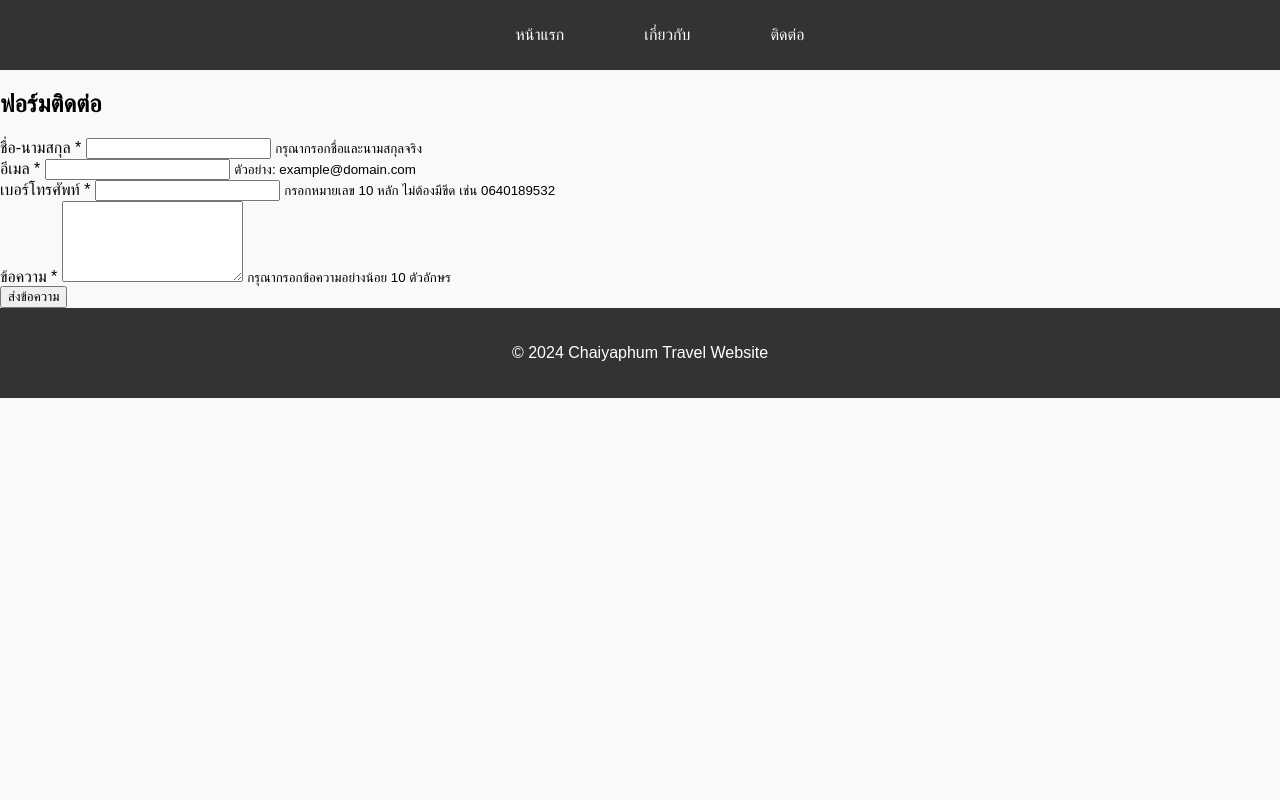
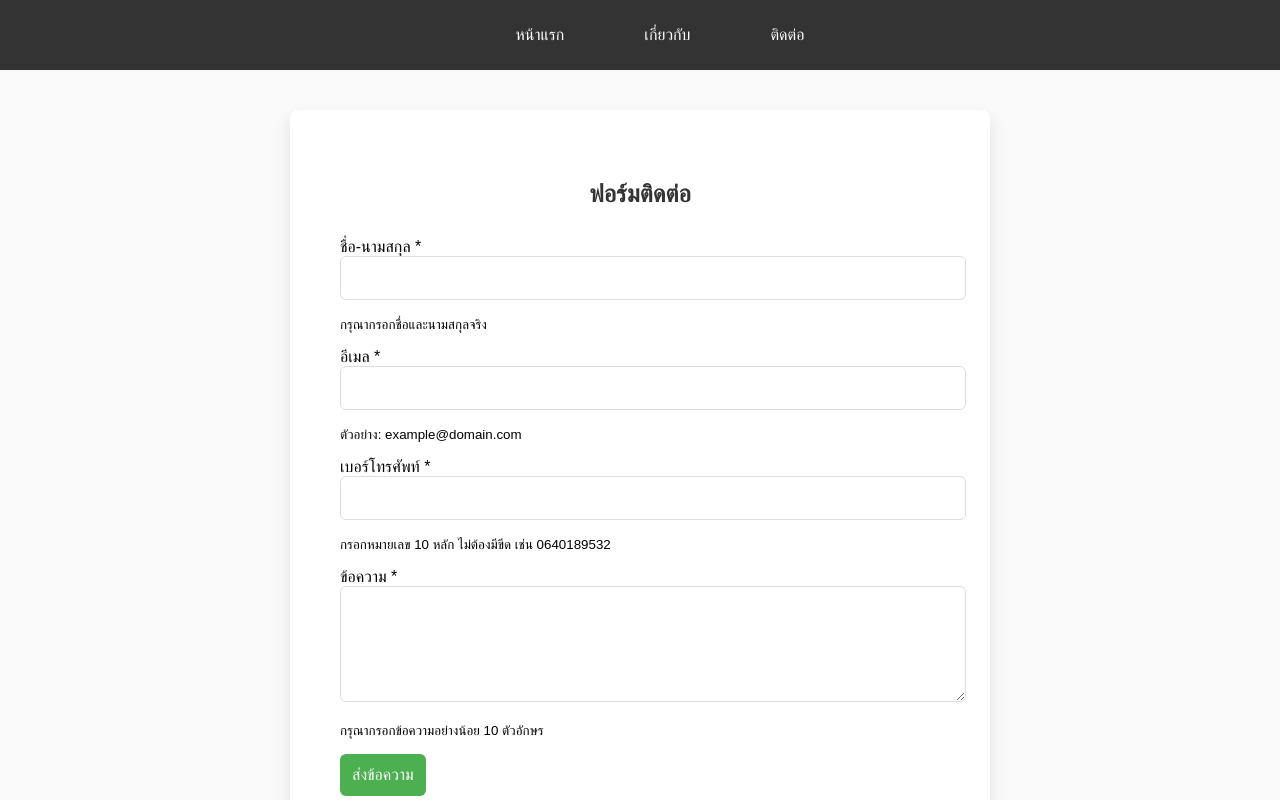
Before and after one commit to Supakan06/Chaiyaphum-travel-website, a plain HTML site: page contact.html in a window 1280 px wide. Shown: the top 800 px of the page. Drawn offline with Linux system fonts and the light colour scheme.

Commit message:
จัดรูปแบบฟอร์มติดต่อ

```diff
--- a/css/style-contact.css
+++ b/css/style-contact.css
@@ -89,3 +89,50 @@ footer {
     color: white;
     position: relative;
 }
+
+.contact-form {
+    max-width: 600px;
+    margin: 40px auto;
+    padding: 50px ;
+    background-color: #fff;
+    box-shadow: 0 8px 16px rgba(0, 0, 0, 0.1);
+    border-radius: 8px;
+    display: flex;
+    flex-direction: column;
+    gap: 20px;
+}
+form {
+    display: flex;
+    flex-direction: column;
+    gap: 15px;
+}
+input, textarea {
+    width: 100%;
+    border: 1px solid #ddd;
+    padding: 12px;
+    margin-bottom: 15px;
+    border-radius: 6px;
+    font-size: 16px;
+    transition: border-color 0.3s ease;
+}
+input:focus, textarea:focus {
+    border-color: #4CAF50;
+}
+button {
+    padding: 12px;
+    background-color: #4CAF50;
+    color: #fff;
+    border: none;
+    border-radius: 6px;
+    cursor: pointer;
+    font-size: 16px;
+    transition: background-color 0.3s ease;
+}
+button:hover {
+    background-color: #45a049;
+}
+h2 {
+    text-align: center;
+    color: #333;
+    margin-bottom: 30px;
+}
```
